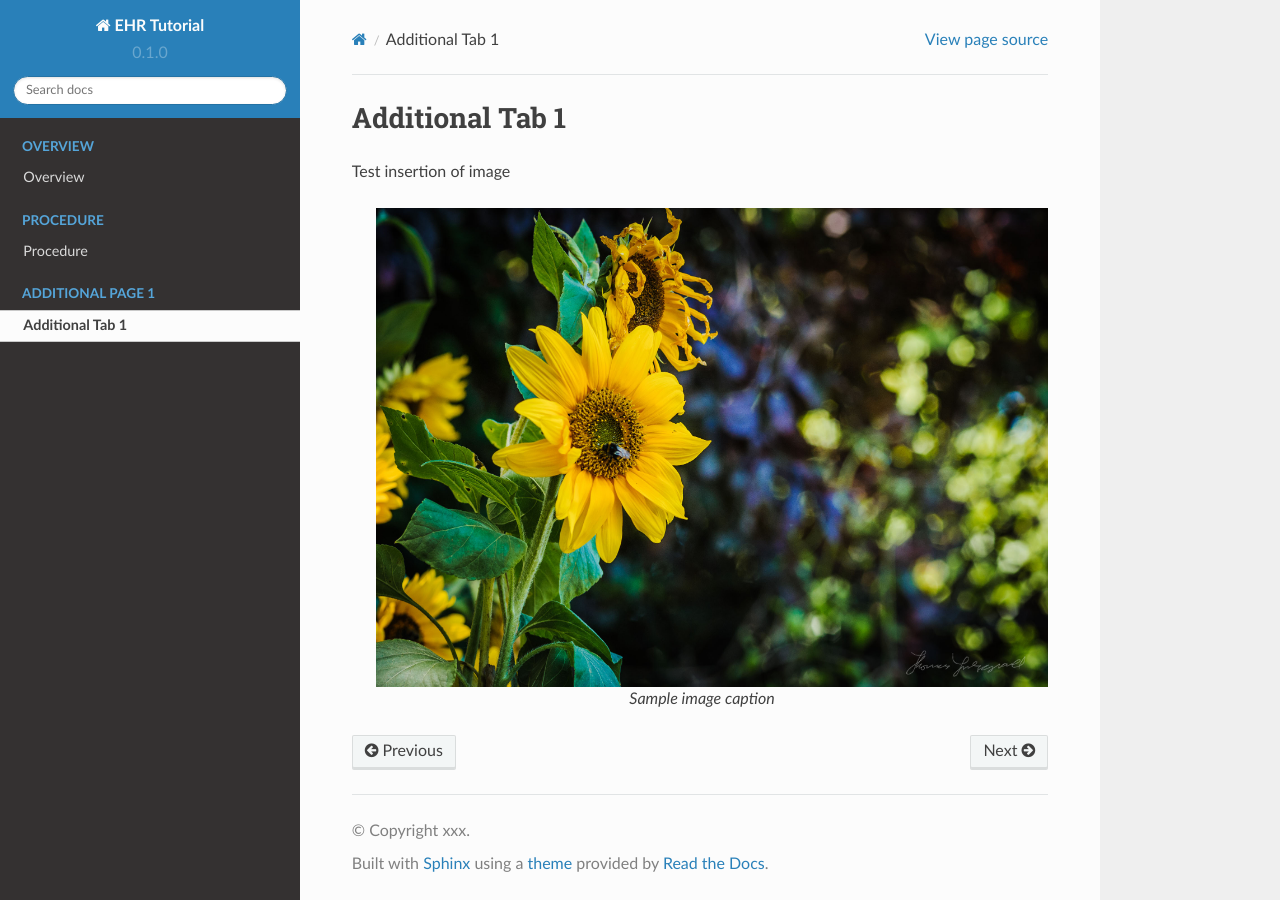
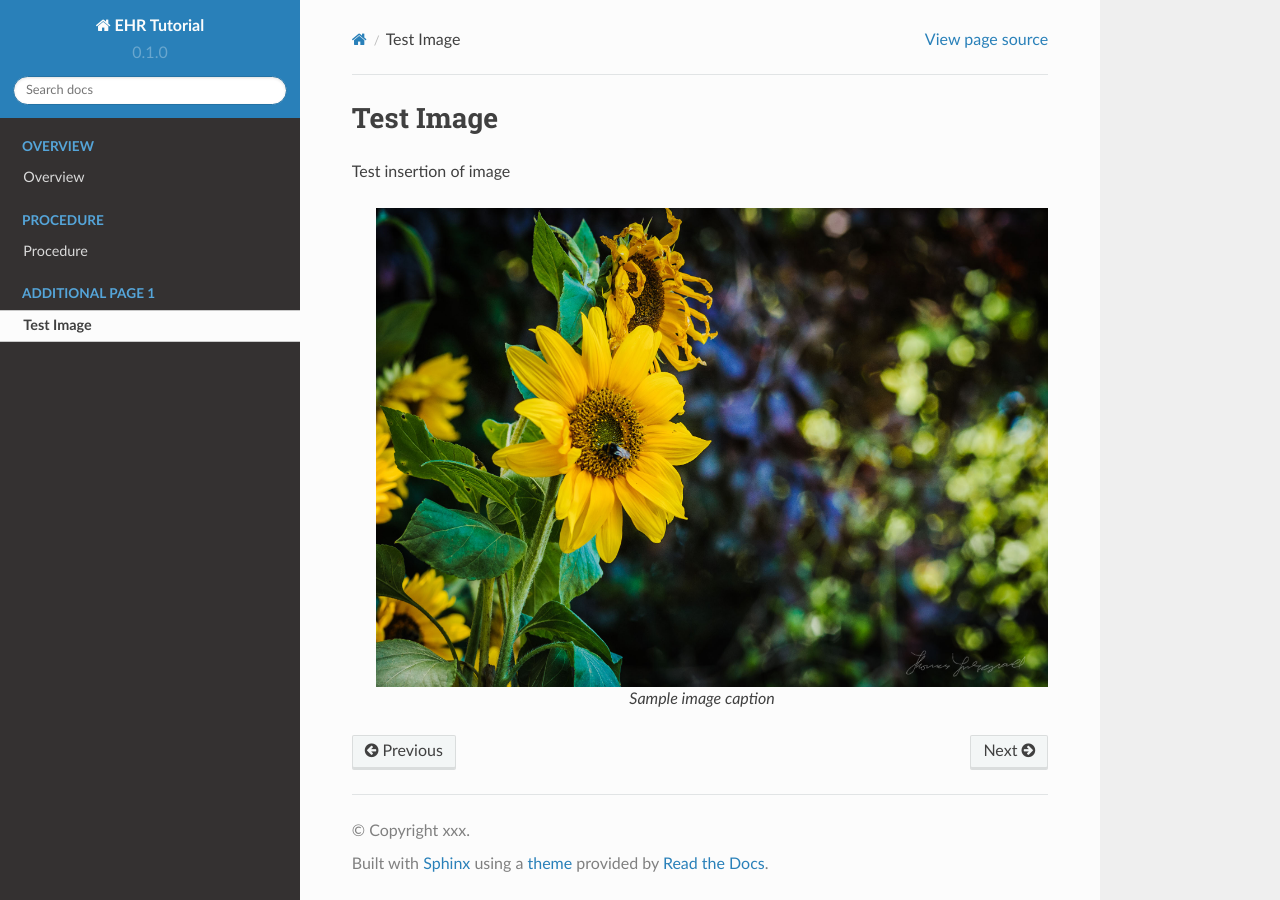
Before and after one commit to gigglypear/ehr_protocol_tutorial_test, a Sphinx documentation site: the page built from docs/source/tab1.rst, in a window 1280 px wide. Built offline with Sphinx 7.4.7 and the Read the Docs theme 2.0.0, drawn with Linux system fonts in a browser that asks for light colours.

Commit message:
Update tab1.rst

```diff
--- a/docs/source/tab1.rst
+++ b/docs/source/tab1.rst
@@ -1,7 +1,7 @@
-Additional Tab 1
-==================
+.. _testImg:
 
-.. _test_img:
+Test Image
+-----------
 
 Test insertion of image
 
```
